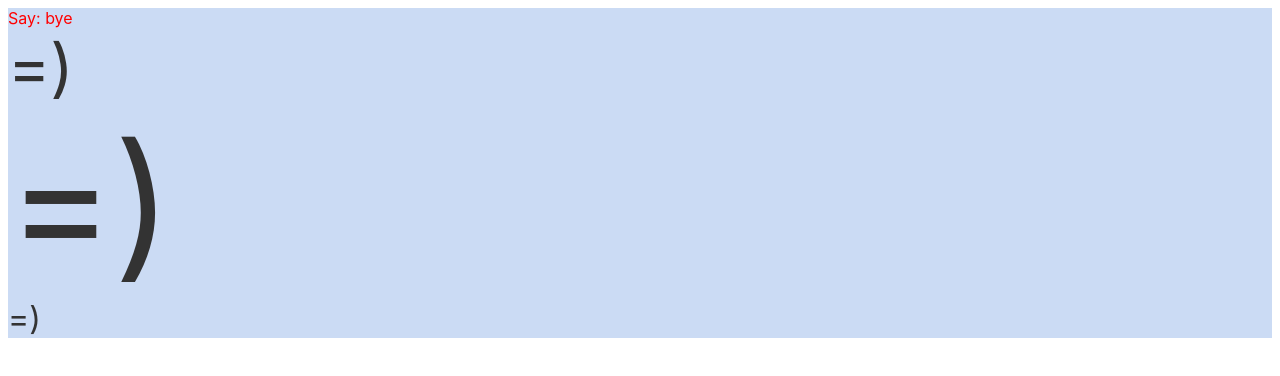
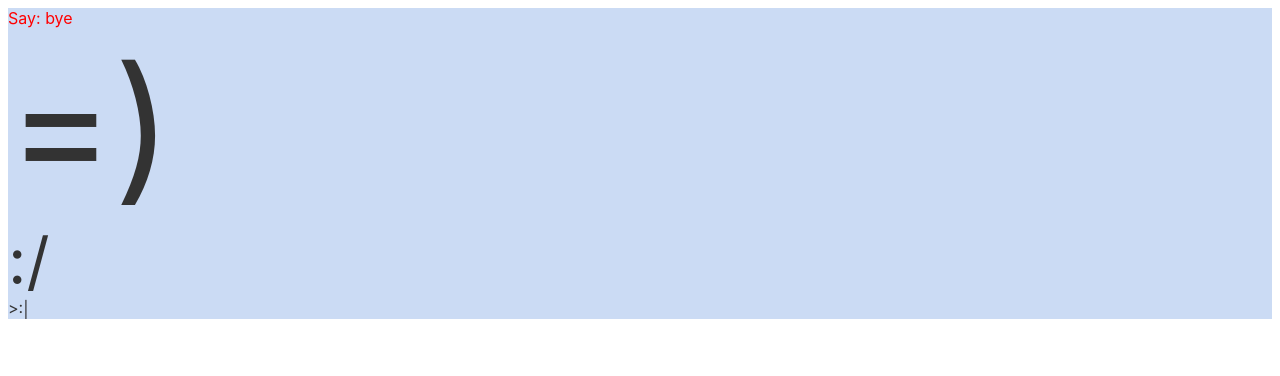
Before and after one commit to mrdougwright/svelte-playground, a Svelte app: page / in a window 1280 px wide. Shown: the top 376 px of the page. Built offline with nearby package versions, Linux system fonts and the light colour scheme.

Commit message:
face list

```diff
--- a/src/App.svelte
+++ b/src/App.svelte
@@ -21,6 +21,6 @@
 <div> Say: {say} </div>
 
 <!-- this component and others affected by :global -->
-<Face size="4"/>
-<Face size="10"/>
-<Face />
+<Face index={0} size="10"/>
+<Face index={1} size="4"/>
+<Face index={2}/>
--- a/src/Face.svelte
+++ b/src/Face.svelte
@@ -1,9 +1,12 @@
 <script>
-  export let size = 2;
+  export let index = 0
+  export let size = 1
+
+  let faceList = ["=)", ":/", ">:|"]
 </script>
 
 <div style="font-size: {size}em">
-  =)
+  {faceList[index]}
 </div>
 
 
```
